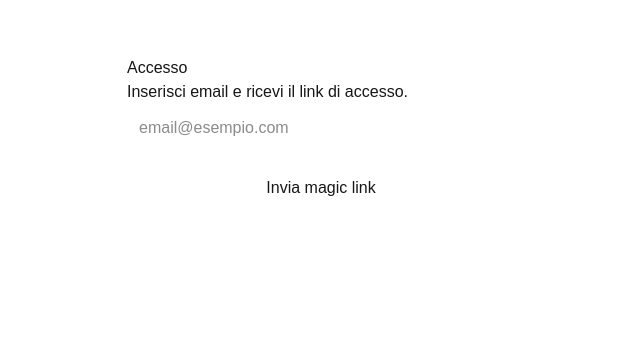
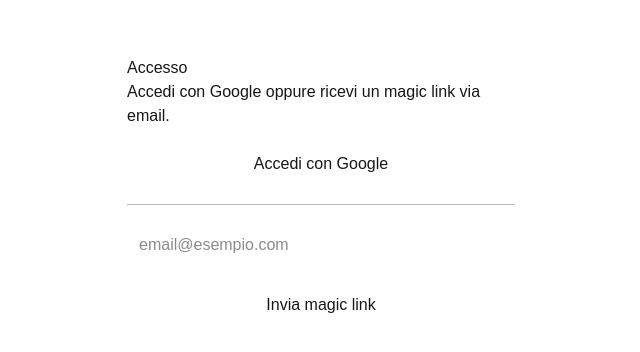
Before and after one commit to Nz82L20/vendite-app, a Next.js app: page /login in a window 1280 px wide. Shown: the top 352 px of the page, without its empty margins (319-959 px from the left). Built offline with nearby package versions, Linux system fonts and the light colour scheme; no server answers.

Commit message:
add google login + improved login

```diff
--- a/src/app/login/page.tsx
+++ b/src/app/login/page.tsx
@@ -1,45 +1,123 @@
 "use client";
 
-import { useState } from "react";
+import { useMemo, useState } from "react";
 import { supabase } from "@/lib/supabaseClient";
 
 export default function LoginPage() {
   const [email, setEmail] = useState("");
   const [sent, setSent] = useState(false);
   const [error, setError] = useState<string | null>(null);
+  const [loadingEmail, setLoadingEmail] = useState(false);
+  const [loadingGoogle, setLoadingGoogle] = useState(false);
+
+  // ✅ Dominio "stabile" per far funzionare il link anche con PC spento (production)
+  // In locale userai comunque localhost automaticamente.
+  const redirectBase = useMemo(() => {
+    if (typeof window === "undefined") return "https://vendite-app.vercel.app";
+    const host = window.location.host;
+    const isLocal = host.includes("localhost") || host.startsWith("127.0.0.1");
+    return isLocal ? window.location.origin : "https://vendite-app.vercel.app";
+  }, []);
 
   async function sendLink() {
     setError(null);
+    setSent(false);
+
+    const trimmed = email.trim().toLowerCase();
+    if (!trimmed) return;
+
+    try {
+      setLoadingEmail(true);
+
       const { error } = await supabase.auth.signInWithOtp({
-      email,
+        email: trimmed,
         options: {
-        emailRedirectTo: `${window.location.origin}/auth/callback`,
+          // 🔥 manda SEMPRE al sito pubblico in produzione
+          emailRedirectTo: `${redirectBase}/auth/callback`,
         },
       });
+
       if (error) setError(error.message);
       else setSent(true);
+    } finally {
+      setLoadingEmail(false);
     }
+  }
+
+  async function loginGoogle() {
+    setError(null);
+    setSent(false);
+
+    try {
+      setLoadingGoogle(true);
+
+      const { error } = await supabase.auth.signInWithOAuth({
+        provider: "google",
+        options: {
+          // dopo Google torna qui
+          redirectTo: `${redirectBase}/auth/callback`,
+        },
+      });
+
+      if (error) setError(error.message);
+    } finally {
+      setLoadingGoogle(false);
+    }
+  }
+
+  const canSubmit = email.trim().includes("@") && !loadingEmail && !loadingGoogle;
 
   return (
     <div style={{ maxWidth: 420, margin: "40px auto", padding: 16 }}>
       <h1>Accesso</h1>
-      <p>Inserisci email e ricevi il link di accesso.</p>
+      <p>Accedi con Google oppure ricevi un magic link via email.</p>
 
+      {/* ✅ Google */}
+      <button
+        style={{
+          width: "100%",
+          padding: 12,
+          fontSize: 16,
+          marginTop: 12,
+          cursor: loadingGoogle ? "not-allowed" : "pointer",
+        }}
+        onClick={loginGoogle}
+        disabled={loadingGoogle || loadingEmail}
+      >
+        {loadingGoogle ? "Apro Google…" : "Accedi con Google"}
+      </button>
+
+      <hr style={{ margin: "16px 0", opacity: 0.3 }} />
+
+      {/* ✅ Magic link */}
       <input
         style={{ width: "100%", padding: 12, fontSize: 16 }}
         placeholder="email@esempio.com"
         value={email}
         onChange={(e) => setEmail(e.target.value)}
+        autoComplete="email"
       />
+
       <button
-        style={{ width: "100%", padding: 12, marginTop: 12, fontSize: 16 }}
+        style={{
+          width: "100%",
+          padding: 12,
+          marginTop: 12,
+          fontSize: 16,
+          cursor: canSubmit ? "pointer" : "not-allowed",
+        }}
         onClick={sendLink}
-        disabled={!email}
+        disabled={!canSubmit}
       >
-        Invia magic link
+        {loadingEmail ? "Invio in corso…" : "Invia magic link"}
       </button>
 
-      {sent && <p style={{ marginTop: 12 }}>Link inviato! Controlla la posta.</p>}
+      {sent && (
+        <p style={{ marginTop: 12 }}>
+          Link inviato! Controlla la posta (anche spam) e aprilo dal telefono o PC.
+        </p>
+      )}
+
       {error && <p style={{ marginTop: 12, color: "red" }}>{error}</p>}
     </div>
   );
```
Lines whose indentation alone changed are shown as unchanged.
